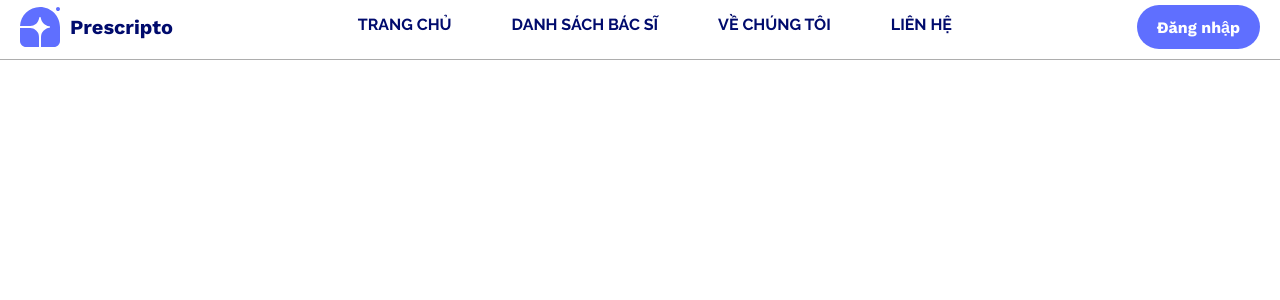
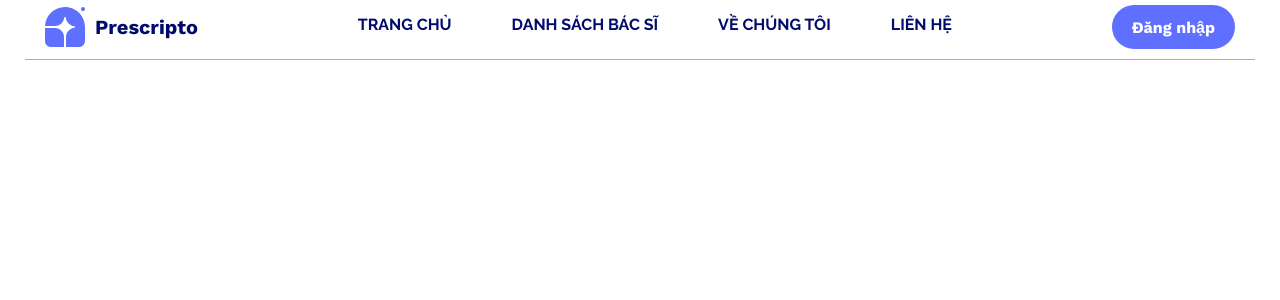
Before and after one commit to Karin1412/prescipto_frontend, a React (Vite) app: page / in a window 1280 px wide. Shown: the top 300 px of the page. Built offline with nearby package versions, Linux system fonts and the light colour scheme.

Commit message:
Adjust header

```diff
--- a/src/styles/Header.css
+++ b/src/styles/Header.css
@@ -1,5 +1,6 @@
 /* Header tổng */
 .header {
+    margin: 0px 25px;
     display: flex;
     justify-content: space-between;
     align-items: center;
```
